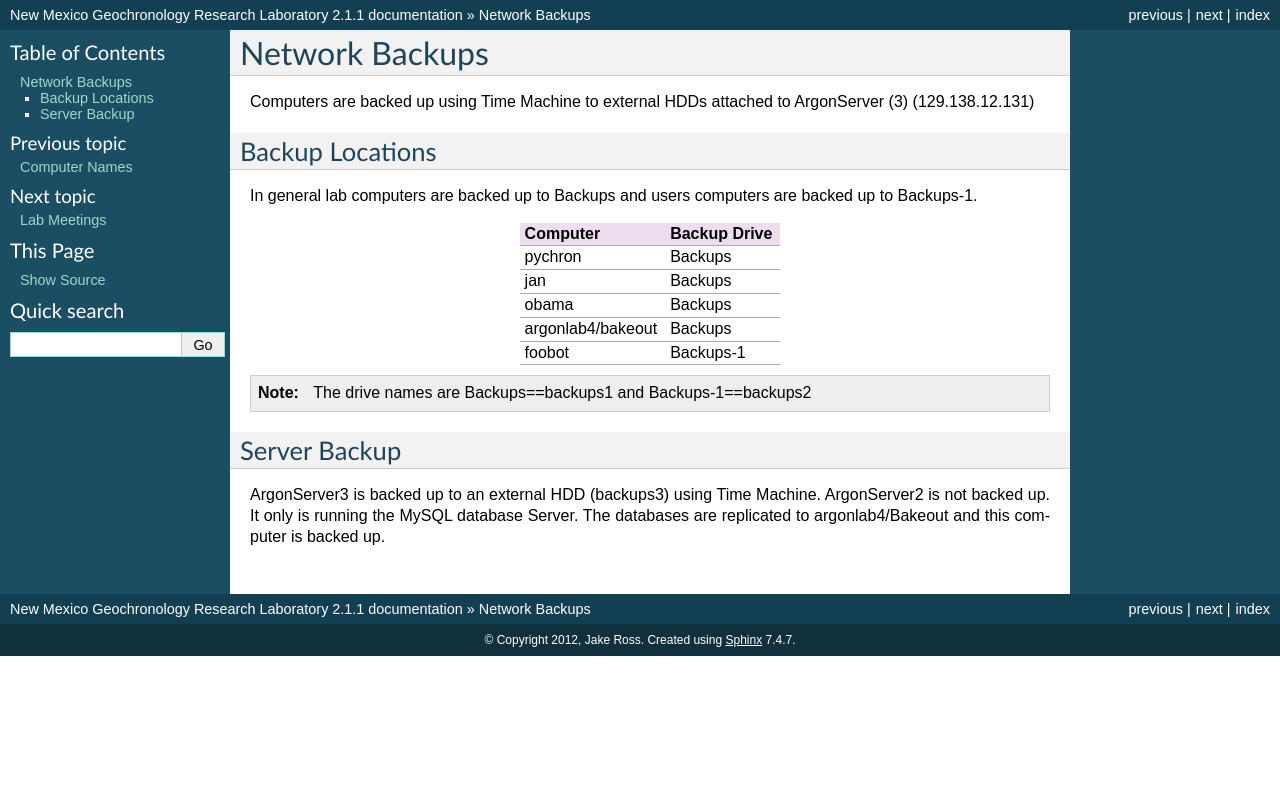
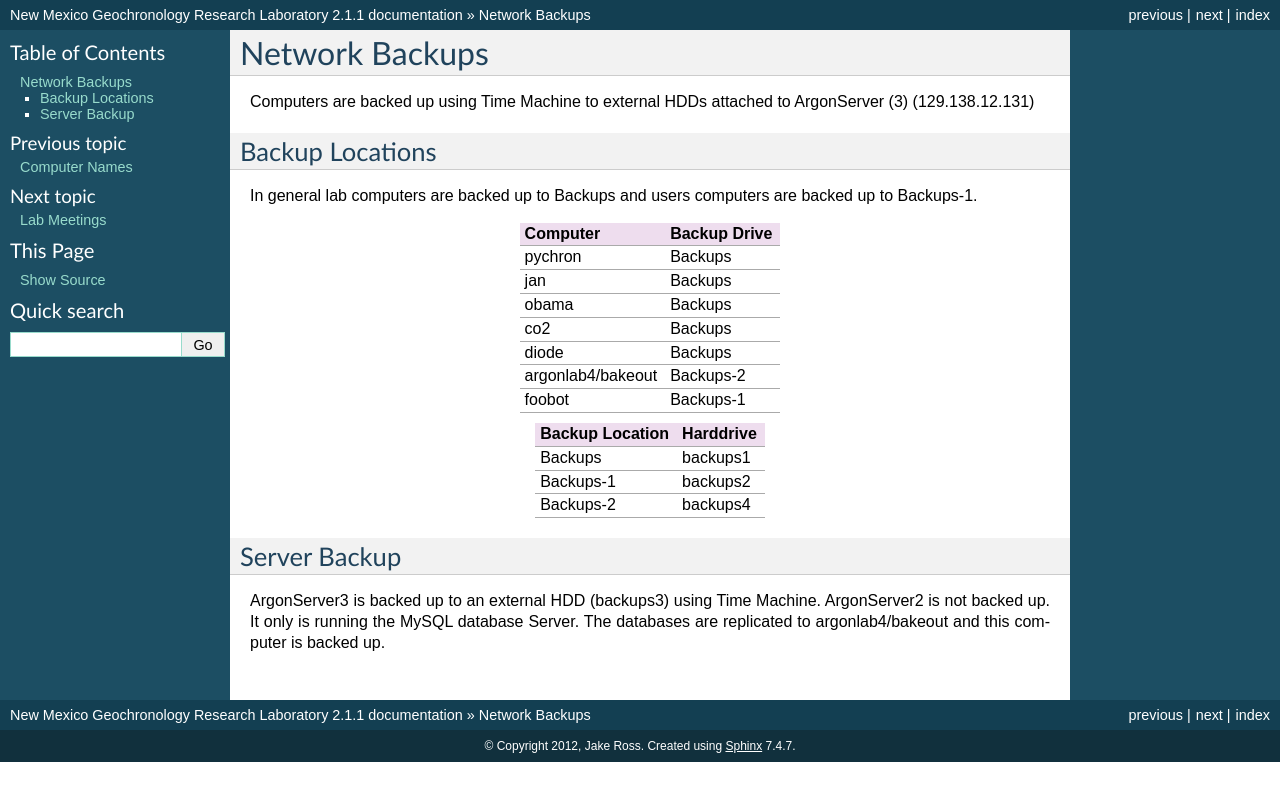
Before and after one commit to NMGRL/Laboratory, a Sphinx documentation site: the page built from docs/backup.rst, in a window 1280 px wide. Shown: the top 801 px of the page. Built offline with Sphinx 7.4.7, drawn with Linux system fonts in a browser that asks for light colours; pages that are not in the unit, such as notebooks, are missing from menus.

Commit message:
updated backups

```diff
--- a/docs/backup.rst
+++ b/docs/backup.rst
@@ -13,14 +13,22 @@ Computer            Backup Drive
 pychron             Backups
 jan                 Backups
 obama               Backups
-argonlab4/bakeout   Backups
+co2                 Backups
+diode               Backups
+argonlab4/bakeout   Backups-2
 foobot              Backups-1
 =================== ============
 
-.. note:: The drive names are Backups==backups1 and Backups-1==backups2
+=================== ================
+Backup Location     Harddrive
+=================== ================
+Backups             backups1
+Backups-1           backups2
+Backups-2           backups4
+=================== ================
 
 Server Backup
 ---------------------
 ArgonServer3 is backed up to an external HDD (backups3) using Time Machine.
 ArgonServer2 is not backed up. It only is running the MySQL database Server. The databases are replicated to
-argonlab4/Bakeout and this computer is backed up.
+argonlab4/bakeout and this computer is backed up.
```
